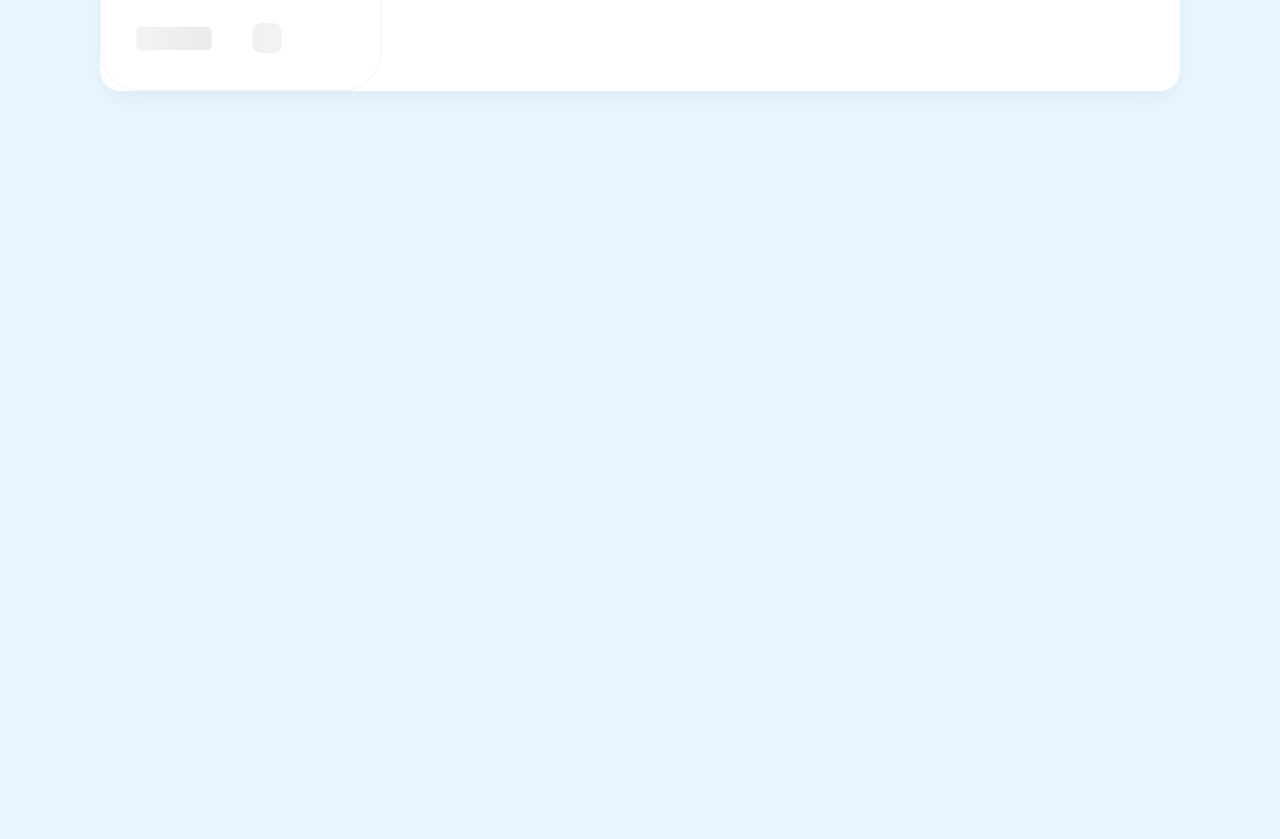
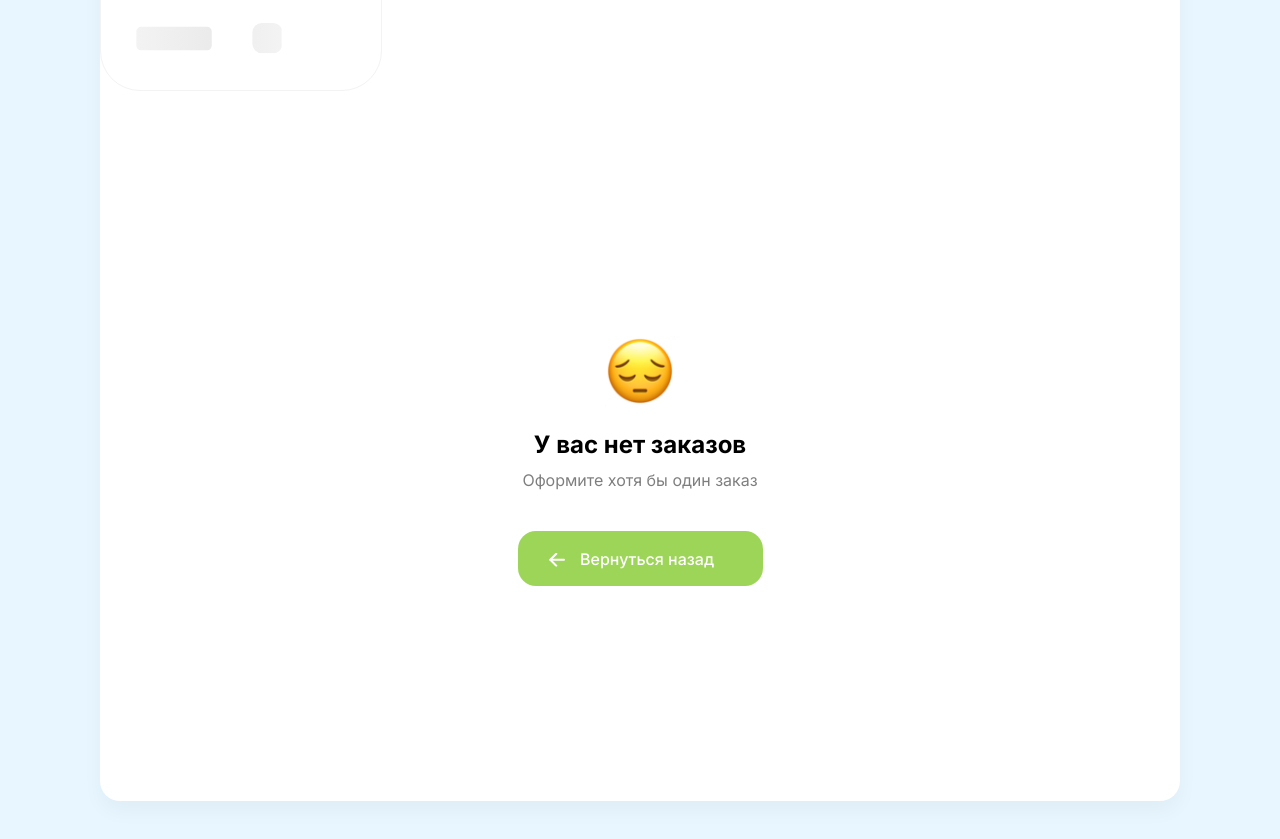
Before and after one commit to Morkovka171/react_sneakers, a React (Create React App) app: page /orders in a window 1280 px wide. Shown: the part 2920-3759 px from the top of the page. Before the commit the page ends 3061 px from the top, so only its background shows below. Built offline with nearby package versions, Linux system fonts and the light colour scheme; no server answers.

Commit message:
Фиксы

```diff
--- a/src/App.js
+++ b/src/App.js
@@ -115,6 +115,10 @@ function App() {
     return cartItems.some((obj) => Number(obj.parentId) === Number(id));
   };
 
+  const isItemFavorited = (id) => {
+    return favorites.some((obj) => obj.parentId === Number(id));
+  };
+
   return (
     <AppContext.Provider
       value={{
@@ -122,6 +126,7 @@ function App() {
         cartItems,
         favorites,
         isItemAdded,
+        isItemFavorited,
         onAddToFavorite,
         setCartOpened,
         setCartItems,
--- a/src/components/Card/index.js
+++ b/src/components/Card/index.js
@@ -15,9 +15,9 @@ function Card({
   favorited = false,
   loading = false,
 }) {
-  const { isItemAdded } = React.useContext(AppContext);
+  const { isItemAdded, isItemFavorited } = React.useContext(AppContext);
   const [isFavorite, setIsFavorite] = React.useState(favorited);
-  const obj ={id, parentId:id, title, imageUrl, price};
+  const obj = { id, parentId: id, title, imageUrl, price };
 
   const onClickPlus = () => {
     onPlus(obj);
@@ -50,7 +50,7 @@ function Card({
           {onFavorite && (
             <div className={styles.favorite} onClick={onClickFavorite}>
               <img
-                src={isFavorite ? "/img/liked.svg" : "/img/unliked.svg"}
+                src={favorited || isItemFavorited(id) ? "/img/liked.svg" : "/img/unliked.svg"}
                 alt="Unliked"
               />
             </div>
--- a/src/components/Drawer/index.js
+++ b/src/components/Drawer/index.js
@@ -31,7 +31,7 @@ function Drawer({ onClose, onRemove, items = [], opened }) {
       for (let i = 0; i < cartItems.length; i++) {
         const item = cartItems[i];
         await axios.delete(
-          "https://639f0f125eb8889197f35361.mockapi.io/cart" + item.id
+          "https://639f0f125eb8889197f35361.mockapi.io/cart/" + item.id
         );
         await delay(1000);
       }
--- /dev/null
+++ b/src/components/NoCardsMessage.jsx
@@ -0,0 +1,22 @@
+import React from "react";
+import { Link } from "react-router-dom";
+
+const NoCardsMessage = ({ image, title, text }) => {
+  return (
+    <div className="NoCardsMessageWrapper">
+      <div className="NoCardsMessageBox">
+        <img src={image} alt="sadEmoji" />
+        <h2>{title}</h2>
+        <p>{text}</p>
+        <Link to="/">
+          <button className="greenButton">
+            <img src="/img/arrow.svg" alt="Arrow" />
+            Вернуться назад
+          </button>
+        </Link>
+      </div>
+    </div>
+  );
+};
+
+export default NoCardsMessage;
--- a/src/index.scss
+++ b/src/index.scss
@@ -195,6 +195,54 @@ header {
   }
 }
 
+.NoCardsMessageWrapper {
+  height: 680px;
+  width: 100%;
+  display: flex;
+  align-items: center;
+  justify-content: center;
+}
+
+.NoCardsMessageBox {
+
+  width: 290px;
+  display: flex;
+  flex-direction: column;
+  align-items: center;
+
+  .greenButton {
+    padding-left: 20px;
+    width: 245px;
+    position: relative;
+
+    img {
+      position: absolute;
+      left: 31px;
+      top: 50%;
+      transform: translateY(-45%) rotate(180deg);
+      transition: all .3s;
+    }
+
+    &:hover {
+      img {
+        left: 24px;
+      }
+    }
+  }
+
+  h2 {
+    margin-top: 24px;
+    margin-bottom: 11px;
+  }
+
+  p {
+    margin-top: 0;
+    margin-bottom: 41px;
+    opacity: .5;
+  }
+
+}
+
 @keyframes button-loading {
   0%{
     opacity: 1;
--- a/src/pages/Favorites.jsx
+++ b/src/pages/Favorites.jsx
@@ -1,5 +1,6 @@
 import React from "react";
 import Card from "../components/Card";
+import NoCardsMessage from '../components/NoCardsMessage';
 import AppContext from "../context";
 
 function Favorites() {
@@ -19,6 +20,14 @@ function Favorites() {
             {...item}
           />
         ))}
+        {
+          favorites.length === 0 &&
+          <NoCardsMessage
+            image={"/img/sad-2.svg"}
+            title={"Закладок нет :("}
+            text={"Вы ничего не добавляли в закладки"}
+          />
+        }
       </div>
     </div>
   );
--- a/src/pages/Home.jsx
+++ b/src/pages/Home.jsx
@@ -10,6 +10,7 @@ function Home({
   onAddToCart,
   isLoading,
 }) {
+
   const renderItems = () => {
     const filtredItems = items.filter((item) =>
       item.title.toLowerCase().includes(searchValue.toLowerCase())
--- a/src/pages/Orders.jsx
+++ b/src/pages/Orders.jsx
@@ -2,6 +2,7 @@ import React from "react";
 import axios from "axios";
 
 import Card from "../components/Card";
+import NoCardsMessage from '../components/NoCardsMessage';
 import AppContext from "../context";
 
 function Orders() {
@@ -33,6 +34,13 @@ function Orders() {
         {(isLoading ? [...Array(8)] : orders).map((item, index) => (
           <Card key={index} loading={isLoading} {...item} />
         ))}
+        {orders.length === 0 && (
+          <NoCardsMessage
+            image={"/img/sad.svg"}
+            title={"У вас нет заказов"}
+            text={"Оформите хотя бы один заказ"}
+          />
+        )}
       </div>
     </div>
   );
```
Also changed, not shown: public/img/sad-2.svg (added), public/img/sad.svg (added).
